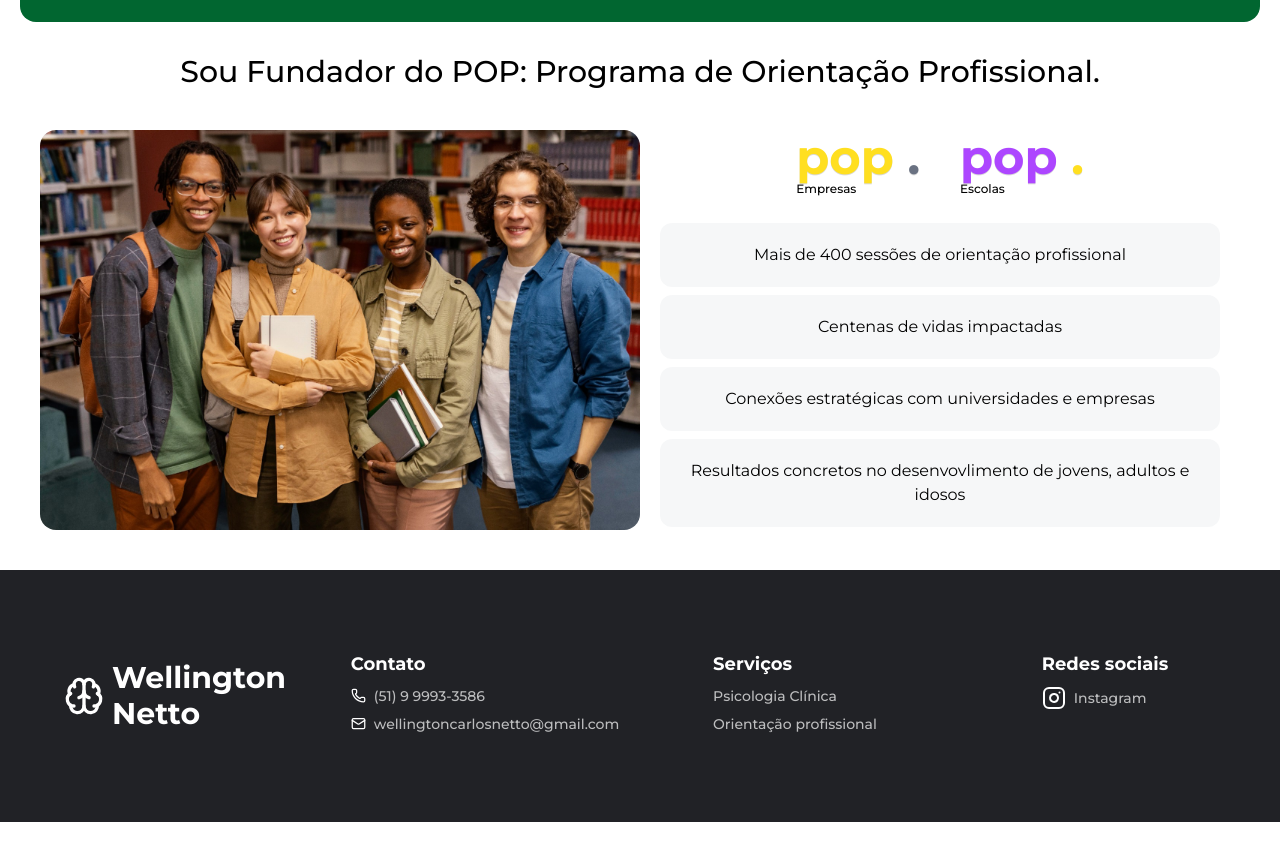
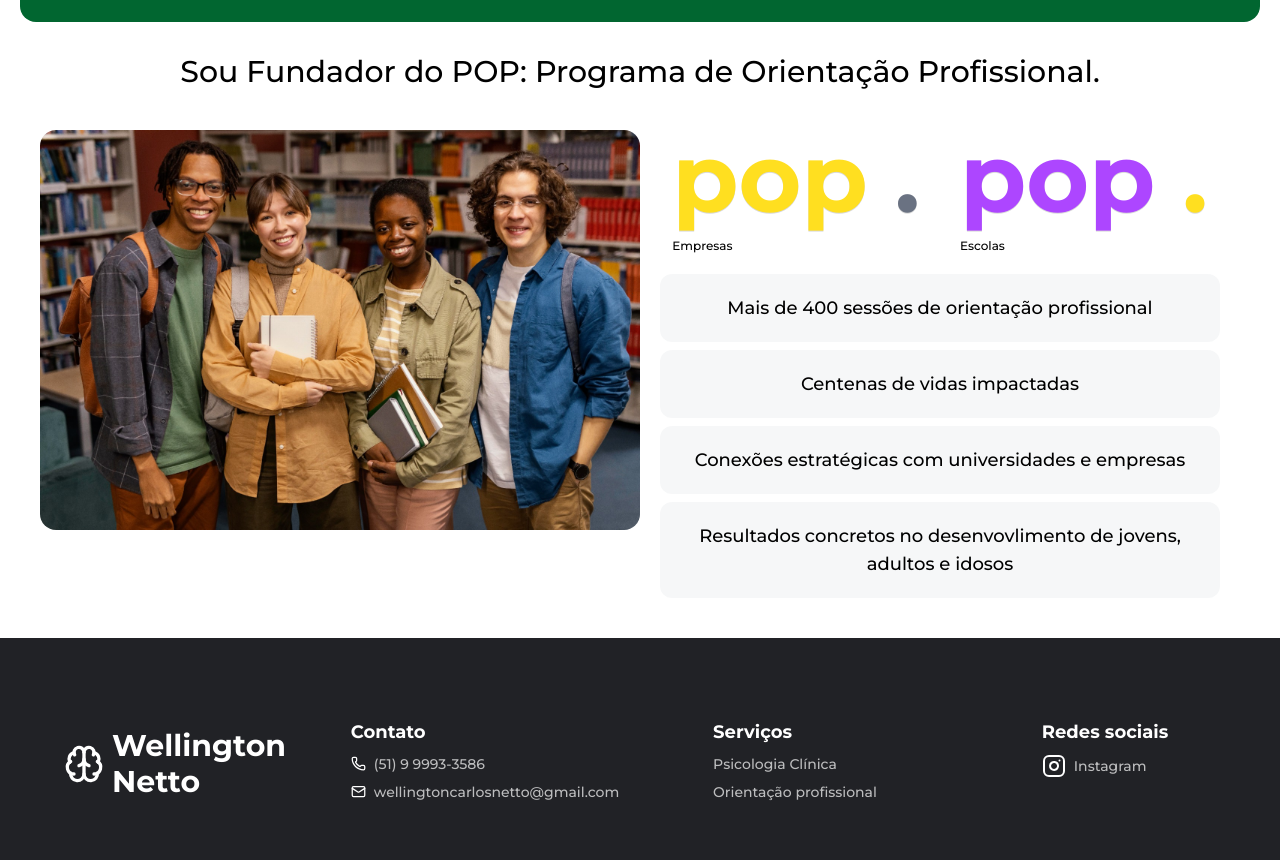
Before and after one commit to Gabrielcnetto/psi.wellington-landing-page, a Vue app: page / in a window 1280 px wide. Shown: the part 3120-3980 px from the top of the page. Before the commit the page ends 3942 px from the top, so only its background shows below. Built offline with nearby package versions, Linux system fonts and the light colour scheme.

Commit message:
size font pop

```diff
--- a/src/screens/professional_start/professional_start.vue
+++ b/src/screens/professional_start/professional_start.vue
@@ -11,23 +11,23 @@
                 <div class="flex flex-row justify-between sm:justify-center items-start sm:mt-0 mt-5">
 
                     <div class="px-2 sm:px-5 flex flex-col">
-                        <p class="text-yellow-300 font-bold text-shadow-2xs text-4xl sm:text-5xl">
+                        <p class="text-yellow-300 font-bold text-shadow-2xs text-4xl sm:text-8xl">
                             pop <span class="text-gray-500">.</span>
                         </p>
-                        <p class="text-xs font-medium">Empresas</p>
+                        <p class="sm:mt-3 text-xs font-medium">Empresas</p>
                     </div>
 
                     <div class="px-5 flex flex-col">
-                        <p class="text-purple-500 font-bold text-shadow-2xs text-4xl sm:text-5xl">
+                        <p class="text-purple-500 font-bold text-shadow-2xs text-4xl sm:text-8xl">
                             pop <span class="text-yellow-300">.</span>
                         </p>
-                        <p class="text-xs font-medium">Escolas</p>
+                        <p class="sm:mt-3 text-xs font-medium">Escolas</p>
                     </div>
 
                 </div>
 
                 <ul
-                    class=" flex flex-col justify-center items-center *:bg-gray-100/70 *:rounded-xl *:w-full gap-2 *:p-5 sm:mx-5 mt-5 *:text-center">
+                    class="text-xs font-medium sm:text-lg flex flex-col justify-center items-center *:bg-gray-100/70 *:rounded-xl *:w-full gap-2 *:p-5 sm:mx-5 mt-5 *:text-center">
 
                     <li>Mais de 400 sessões de orientação profissional</li>
 
```
